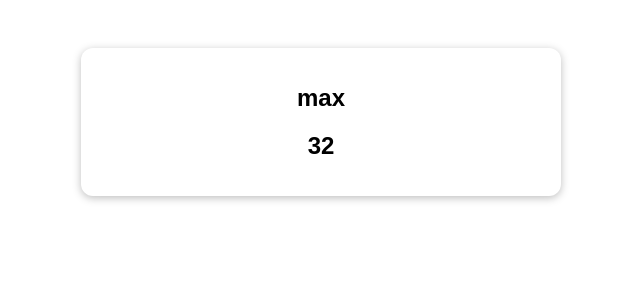
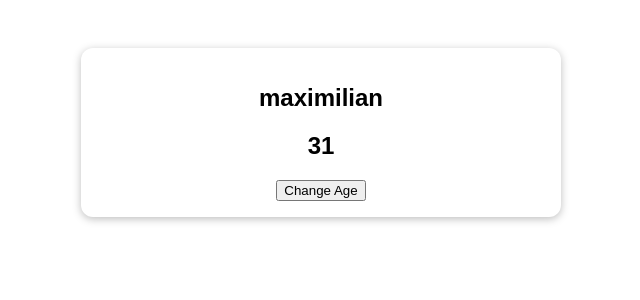
Before and after one commit to ltchelishvili1/vue-course, a Vue app in the folder composition-01-starting-setup/: page / in a window 1280 px wide. Shown: the top 300 px of the page, without its empty margins (319-959 px from the left). Built offline with nearby package versions, Linux system fonts and the light colour scheme; the HTML template or start-up script is replaced by a standard one.

Commit message:
feat: composition api methods example

```diff
--- a/composition-01-starting-setup/src/App.vue
+++ b/composition-01-starting-setup/src/App.vue
@@ -1,32 +1,31 @@
 <template>
   <section class="container">
-    <h2>{{ user.name }}</h2>
-    <h2>{{ user.age }}</h2>
+    <h2>{{ userName }}</h2>
+    <h2>{{ age }}</h2>
+    <button @click="setAge">Change Age</button>
   </section>
 </template>
 
 <script>
-import { reactive } from 'vue';
+import { ref } from 'vue';
 
 export default {
   setup() {
-    const user = reactive({
-      name: 'maximilia',
-      age: 31,
-    });
+    const uName = ref('maximilian');
+    const uAge = ref(31)
+    // const user = reactive({
+    //   name: 'maximilia',
+    //   age: 31,
+    // });
+    function setNewAge(){
+      uAge.value = 32;
+    }
 
-    setTimeout(function () {
-      user.name = 'max';
-      user.age = 32;
-    }, 2000);
 
-    return { user: user };
+    return { userName: uName, age:uAge, setAge: setNewAge };
   },
-  // data() {
-  //   return {
-  //     userName: 'Maximilian',
-  //   };
-  // },
+
+
 };
 </script>
 
```
